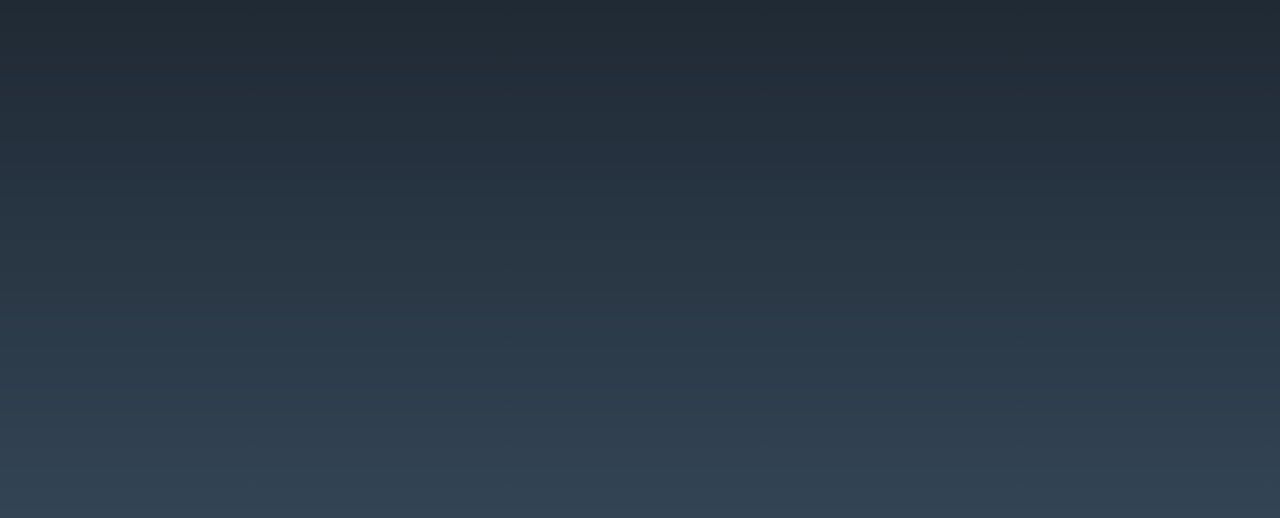
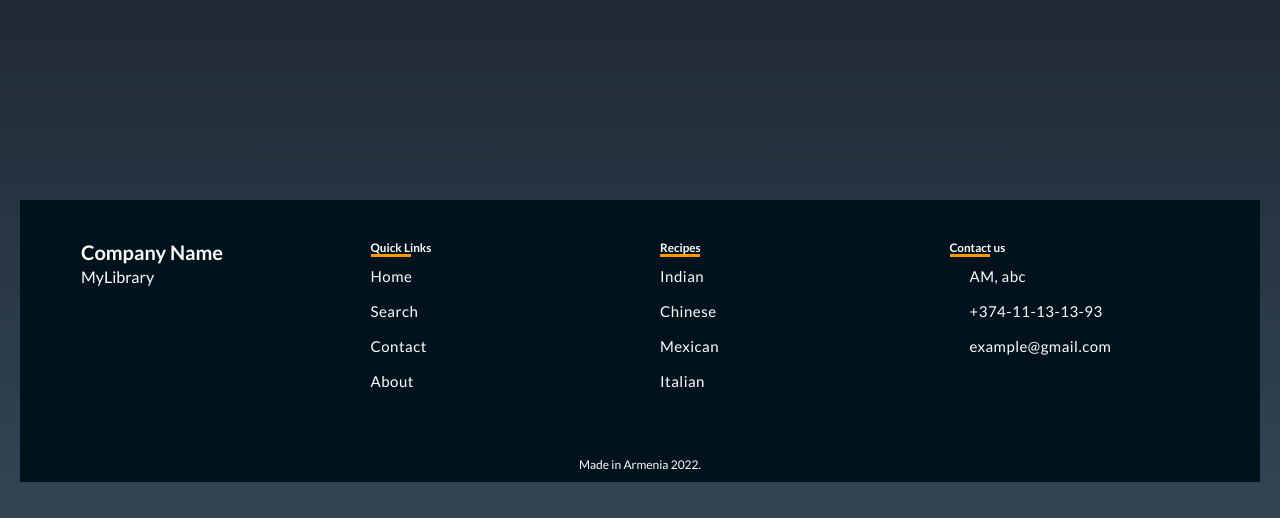
Before and after one commit to GarniKarapetyan/my-library, a Django app: page /mylibrary/ in a window 1280 px wide. Shown: the part 282-800 px from the top of the page. Run offline with Django 4.2, Linux system fonts and the light colour scheme.

Commit message:
footer and database data

```diff
--- a/mylibrary_app/static/mylibrary_app/css/styles.css
+++ b/mylibrary_app/static/mylibrary_app/css/styles.css
@@ -129,3 +129,130 @@ code {
 .links > a:nth-of-type(9):hover ~ .line { --index: 9; }
 .links > a:nth-of-type(10):hover ~ .line { --index: 10; }
 .links > a:last-of-type:hover ~ .line { --index: var(--items); }
+
+
+
+/* FOOTER */
+.footer {
+    /*position:absolute;
+    bottom:0;                        и удобно и нет?*/
+	width: 100%;
+	background: #00121b;
+	display: block;
+ }
+
+ .inner-footer {
+	 width: 95%;
+	 margin: auto;
+	 padding: 30px 10px;
+	 display: flex;
+	 flex-wrap: wrap;
+	 box-sizing: border-box;
+	 justify-content: center;
+ }
+
+.footer-items {
+	width: 25%;
+	padding: 10px 20px;
+	box-sizing: border-box;
+	color: #fff;
+}
+
+.footer-items p {
+	font-size: 16px;
+	text-align: justify;
+	line-height: 25px;
+	color: #fff;
+}
+
+.footer-items h1 {
+	color: #fff;
+}
+
+.border1 {
+	height: 3px;
+	width: 40px;
+	background: #ff9800;
+	color: #ff9800;
+	background-color: #ff9800;
+	border: 0px;
+}
+
+ul {
+	list-style: none;
+	color: #fff;
+	font-size: 15px;
+	letter-spacing: 0.5px;
+ }
+
+ul a {
+	text-decoration: none;
+	outline: none;
+	color: #fff;
+	transition: 0.3s;
+}
+
+ul a:hover {
+	color: #ff9800;
+}
+
+ul li {
+	margin: 10px 0;
+	height: 25px;
+}
+
+li i {
+	margin-right: 20px;
+}
+
+.social-media {
+	width: 100%;
+	color: #fff;
+	text-align: center;
+	font-size: 20px;
+}
+
+.social-media a {
+	text-decoration: none;
+}
+
+.social-media i {
+	height: 25px;
+	width: 25px;
+	margin: 20px 10px;
+	padding: 4px;
+	color: #fff;
+	transition: 0.5s;
+}
+
+.social-media i:hover {
+	transform: scale(1.5);
+}
+
+.footer-bottom {
+	padding: 10px;
+	background: #00121b;
+	color: #fff;
+	font-size: 12px;
+	text-align: center;
+}
+
+/* for tablet mode view */
+
+@media screen and (max-width: 1275px) {
+	.footer-items {
+		width: 50%;
+	}
+}
+
+/* for mobile screen view */
+
+@media screen and (max-width: 660px) {
+	.footer-items {
+		width: 100%;
+	}
+}
+
+/* you can toggle the media screen view accordingly by changing the (max-width: px) to your convenience */
+
+/* Thanks to Computer Conversations */
--- a/mylibrary_app/templates/mylibrary_app/client.html
+++ b/mylibrary_app/templates/mylibrary_app/client.html
@@ -29,6 +29,8 @@
     </tr>
     {% endfor %}
 </table>
+
+
 </body>
 
 {% endblock content %}
--- a/mylibrary_app/templates/mylibrary_app/menu.html
+++ b/mylibrary_app/templates/mylibrary_app/menu.html
@@ -1,6 +1,6 @@
 {% load static %}
 <!DOCTYPE html>
-<html lang="en">
+<html lang="en" xmlns="http://www.w3.org/1999/html">
 <head>
     <meta charset="UTF-8">
     <title>Title</title>
@@ -16,10 +16,77 @@
 		<span class="line"></span>
 	</nav>
 </header>
+
+
 {% endblock mainmenu %}
 
 {% block content %}
 {% endblock content %}
 
+
+<footer>
+<div class="footer">
+  <div class="inner-footer">
+
+<!--  for company name and description -->
+    <div class="footer-items">
+      <h1>Company Name</h1>
+      <p>MyLibrary</p>
+    </div>
+
+<!--  for quick links  -->
+    <div class="footer-items">
+      <h3>Quick Links</h3>
+      <div class="border1"></div> <!--for the underline -->
+        <ul>
+          <a href="#"><li>Home</li></a>
+          <a href="#"><li>Search</li></a>
+          <a href="#"><li>Contact</li></a>
+          <a href="#"><li>About</li></a>
+        </ul>
+    </div>
+
+<!--  for some other links -->
+    <div class="footer-items">
+      <h3>Recipes</h3>
+      <div class="border1"></div>  <!--for the underline -->
+        <ul>
+          <a href="#"><li>Indian</li></a>
+          <a href="#"><li>Chinese</li></a>
+          <a href="#"><li>Mexican</li></a>
+          <a href="#"><li>Italian</li></a>
+        </ul>
+    </div>
+
+<!--  for contact us info -->
+    <div class="footer-items">
+      <h3>Contact us</h3>
+      <div class="border1"></div>
+        <ul>
+          <li><i class="fa fa-map-marker" aria-hidden="true"></i>AM, abc</li>
+          <li><i class="fa fa-phone" aria-hidden="true"></i>+374-11-13-13-93</li>
+          <li><i class="fa fa-envelope" aria-hidden="true"></i>example@gmail.com</li>
+        </ul>
+
+<!--   for social links -->
+        <div class="social-media">
+          <a href="#"><i class="fab fa-instagram"></i></a>
+          <a href="#"><i class="fab fa-facebook"></i></a>
+          <a href="#"><i class="fab fa-google-plus-square"></i></a>
+        </div>
+    </div>
+  </div>
+
+<!--   Footer Bottom start  -->
+  <div class="footer-bottom">
+    Made in Armenia 2022.
+  </div>
+</div>
+
+<!--   Footer Bottom end -->
+
+<!--   FOOTER END -->
+
+</footer>
 </body>
 </html>
```
Also changed, not shown: db.sqlite3.
